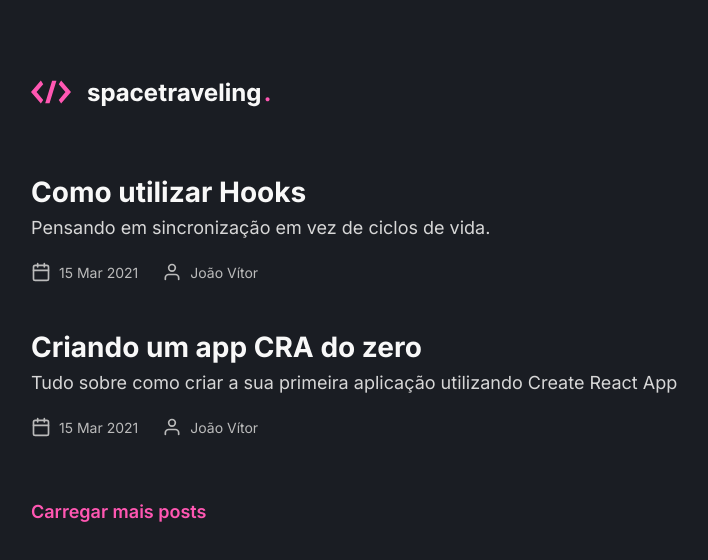
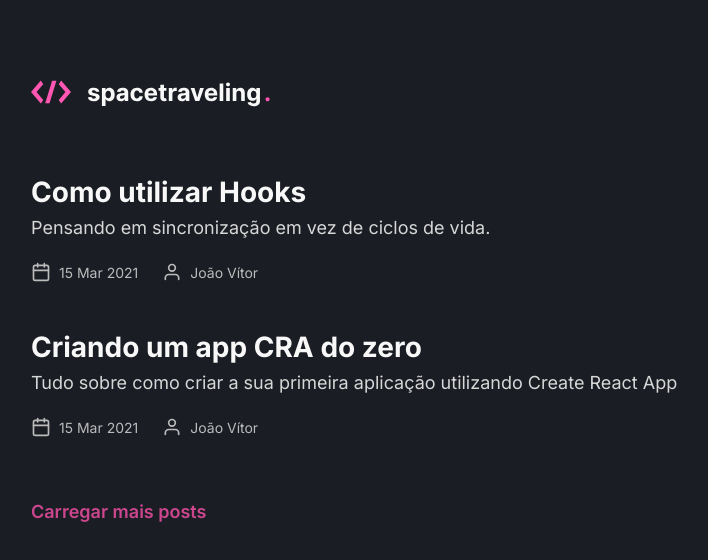
Before and after one commit to JoaoVSouto/spacetraveling, a Next.js app: page / in a window 1280 px wide. In both pictures the pointer is over the button "Carregar mais posts". Shown: the top 560 px of the page, without its empty margins (81-789 px from the left). Built offline with nearby package versions, Linux system fonts and the light colour scheme.

Commit message:
Add hover effect to pagination button

```diff
--- a/src/pages/home.module.scss
+++ b/src/pages/home.module.scss
@@ -76,5 +76,12 @@
     font-weight: 600;
 
     margin-top: 4rem;
+
+    transition: filter 200ms;
+
+    &:hover,
+    &:focus {
+      filter: brightness(0.8);
+    }
   }
 }
```
